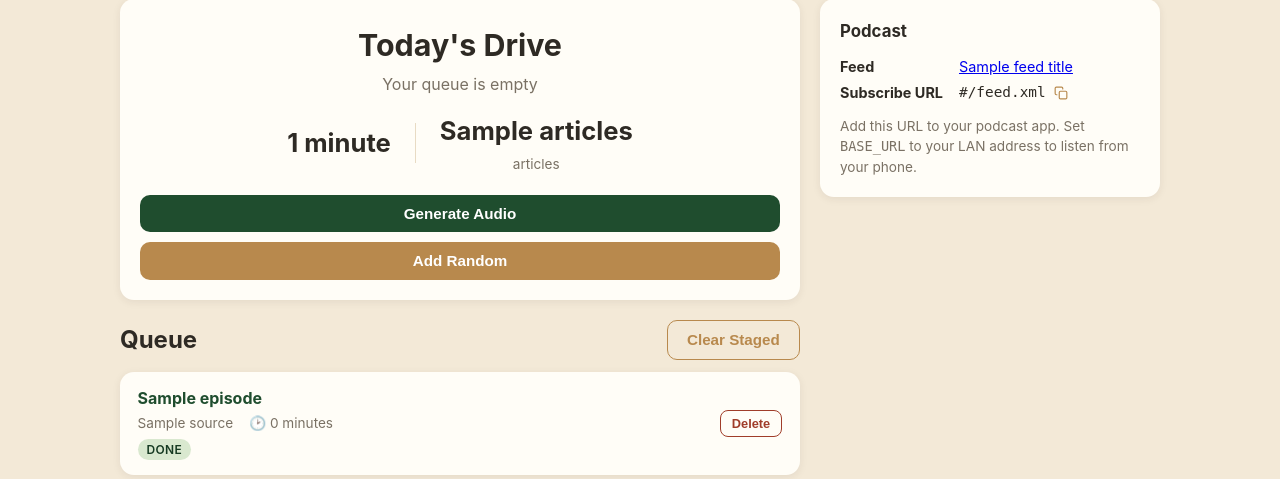
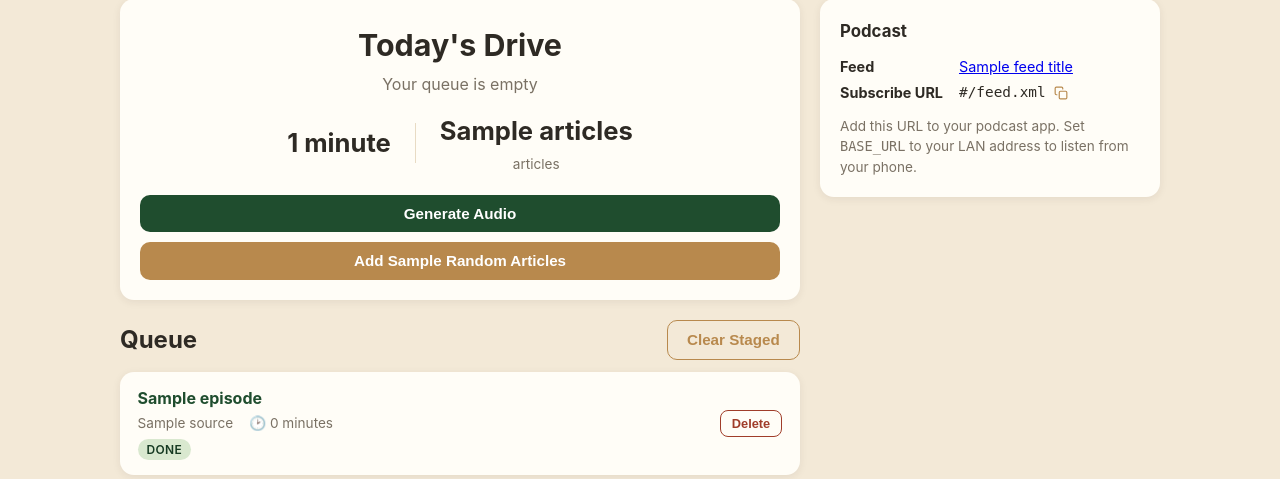
Before and after one commit to kylesezhi/wallabag-podcast, a FastAPI app: template templates/index.html in a window 1280 px wide. Shown: the part 80-559 px from the top of the page. Run offline with FastAPI, Linux system fonts and the light colour scheme; the template is opened without the code that fills it: most values are stand-ins (such as "Sample title", 1, 10 or a date in 2020); parts of the project's set-up code (start-up, migrations or seed data) failed here and were passed over.

Commit message:
Add random specifies how many

```diff
--- a/app/main.py
+++ b/app/main.py
@@ -215,6 +215,7 @@ async def home(request: Request, message: str | None = None, error: str | None =
     conn = connect()
     try:
         episodes = get_queue_episodes(conn)
+        articles_per_drive = int(get_setting(conn, "articles_per_drive") or "10")
     finally:
         conn.close()
     settings = get_settings()
@@ -223,6 +224,7 @@ async def home(request: Request, message: str | None = None, error: str | None =
         "index.html",
         {
             "stats": stats(),
+            "articles_per_drive": articles_per_drive,
             "episodes": episodes,
             "generating": bool(getattr(app.state, "generating", False)),
             "message": message,
--- a/templates/index.html
+++ b/templates/index.html
@@ -24,7 +24,7 @@
         <button type="submit" class="btn btn-primary btn-block">Generate Audio</button>
       </form>
       <form method="post" action="/queue/add-random">
-        <button type="submit" class="btn btn-secondary btn-block">Add Random</button>
+        <button type="submit" class="btn btn-secondary btn-block">Add {{ articles_per_drive }} Random Articles</button>
       </form>
     </div>
 
@@ -84,7 +84,7 @@
     </ul>
     {% else %}
     <div class="card queue-empty">
-      <p>No articles in the queue yet — it's empty. Use <strong>Add Random</strong> to stage a few articles.</p>
+      <p>No articles in the queue yet — it's empty. Use <strong>Add {{ articles_per_drive }} Random Articles</strong> to stage a few articles.</p>
     </div>
     {% endif %}
   </section>
```
Also changed, not shown: TODO.md (+0 -1 lines), tests/test_web.py (+1 -1 lines).
